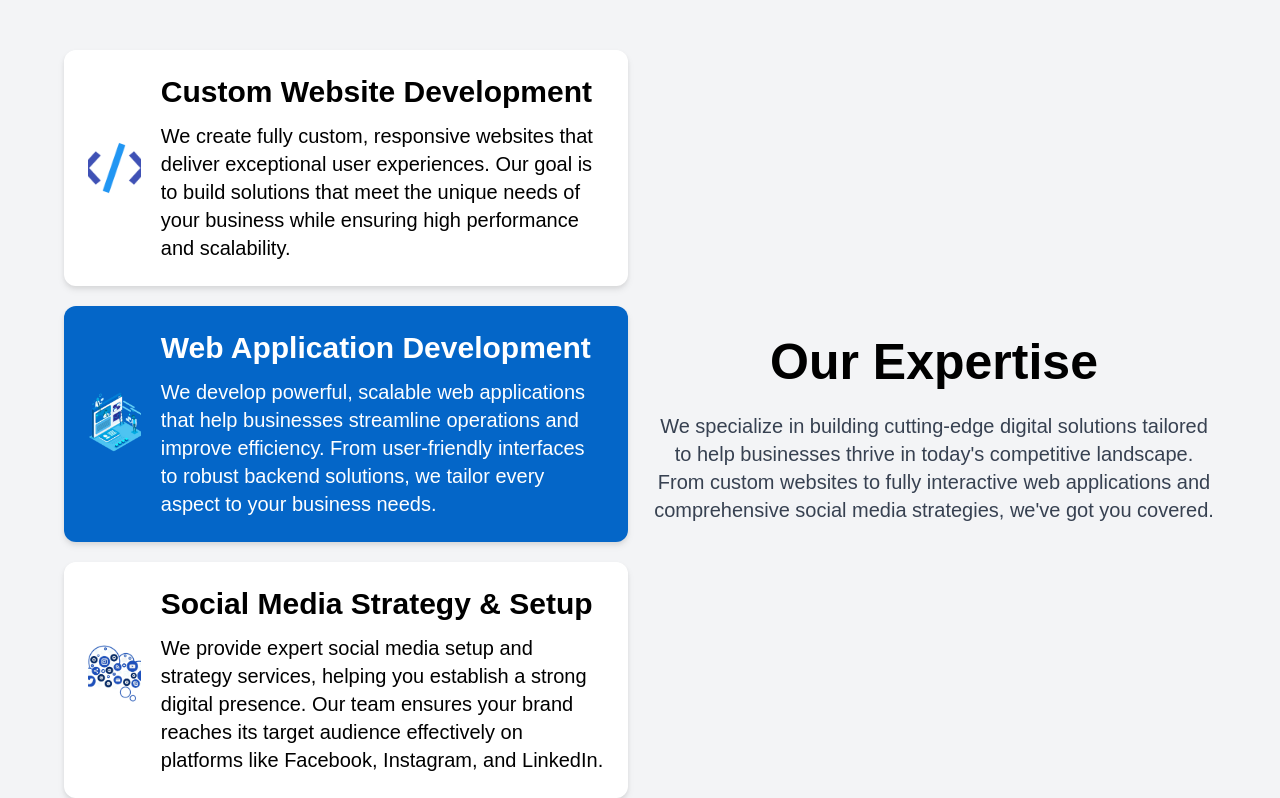
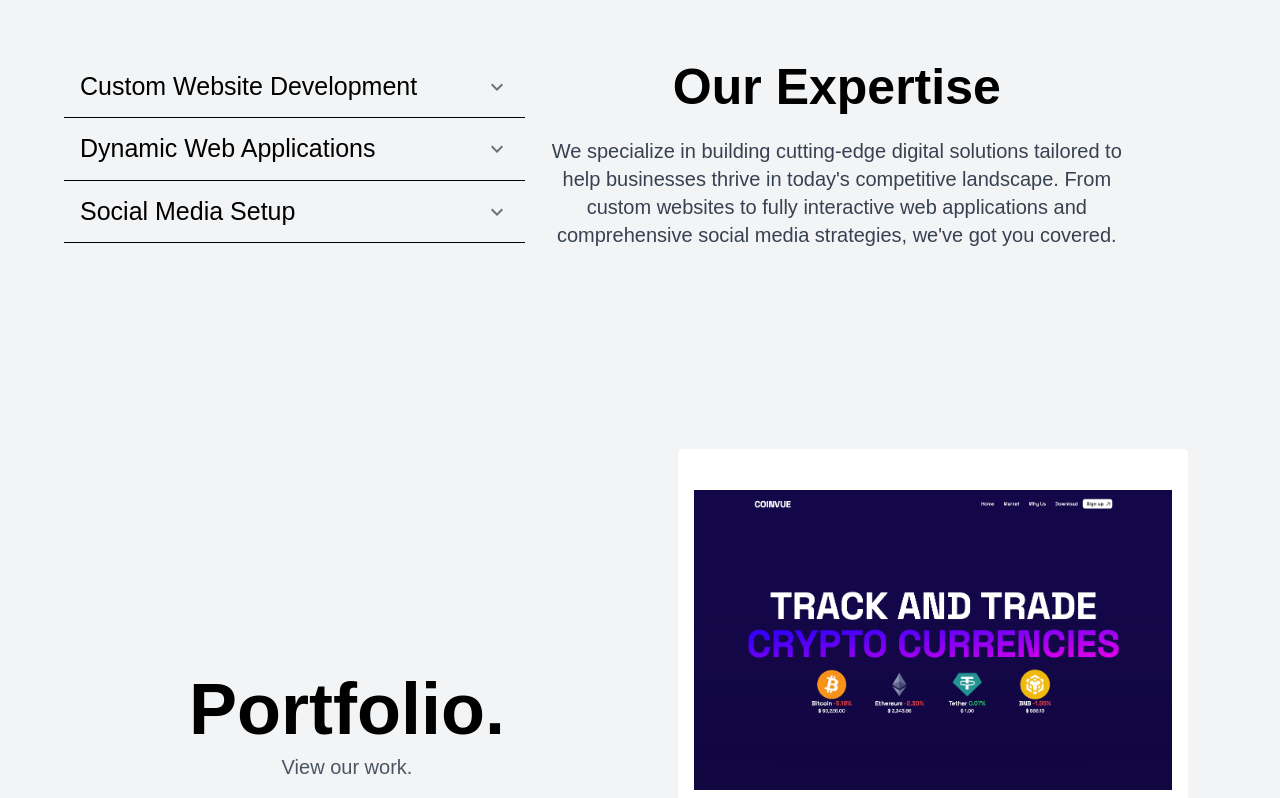
Before and after one commit to rorisangputu/lerumoweb, a React (Vite) app: page / in a window 1280 px wide. Shown: the part 1760-2558 px from the top of the page. Built offline with nearby package versions, Linux system fonts and the light colour scheme.

Commit message:
changing layout

```diff
--- a/src/Components/Hero/Services.jsx
+++ b/src/Components/Hero/Services.jsx
@@ -1,60 +1,19 @@
-import code from '../../assets/code.png';
-import SocialMedia from '../../assets/SocialMedia.png';
-import WebAppImage from '../../assets/WebAppImage.png';
+// import code from '../../assets/code.png';
+// import SocialMedia from '../../assets/SocialMedia.png';
+// import WebAppImage from '../../assets/WebAppImage.png';
+
+import Accordian from "../Accordian";
+
 
 const Services = () => {
     return (
         <div className='py-20 bg-gray-100'>
             <div className='w-[90%] mx-auto'>
                 <div className='flex flex-col-reverse items-center lg:flex-row gap-6'>
-                    {/* Services */}
-                    <div className="lg:w-1/2 flex flex-col gap-5">
-                        <div className='bg-white flex items-center p-6 gap-5 rounded-xl drop-shadow-md
-                            hover:drop-shadow-xl hover:scale-105 duration-200'>
-                            <div className='w-1/3 h-10 lg:h-20 lg:w-20'>
-                                <img src={code} alt="" className='object-cover w-full h-full' />
-                            </div>
-                            <div className='flex flex-col gap-3'>
-                                <h1 className='text-2xl lg:text-3xl font-semibold'>Custom Website Development</h1>
-                                <p className='text-lg lg:text-xl max-w-2xl font-light'>
-                                    We create fully custom, responsive websites that deliver exceptional
-                                    user experiences. Our goal is to build solutions that meet the unique
-                                    needs of your business while ensuring high performance and scalability.
-                                </p>
-                            </div>
-                        </div>
-
-                        <div className='bg-blue text-white flex items-center p-6 gap-5
-                                rounded-xl drop-shadow-md hover:drop-shadow-xl hover:scale-105 duration-200'>
-                            <div className='w-1/3 h-10 lg:h-20 lg:w-20'>
-                                <img src={WebAppImage} alt="" className='object-cover w-full h-full' />
-                            </div>
-                            <div className='flex flex-col gap-3'>
-                                <h1 className='text-2xl lg:text-3xl font-semibold'>Web Application Development</h1>
-                                <p className='text-lg lg:text-xl max-w-2xl font-light'>
-                                    We develop powerful, scalable web applications that help businesses streamline
-                                    operations and improve efficiency. From user-friendly interfaces to robust
-                                    backend solutions, we tailor every aspect to your business needs.
-                                </p>
-                            </div>
-                        </div>
-
-                        <div className='bg-white flex items-center p-6 gap-5 rounded-xl drop-shadow-md
-                                hover:drop-shadow-xl hover:scale-105 duration-200'>
-                            <div className='w-1/3 h-10 lg:h-20 lg:w-20'>
-                                <img src={SocialMedia} alt="" className='object-cover w-full h-[80%]' />
-                            </div>
-                            <div className='flex flex-col gap-3'>
-                                <h1 className='text-2xl lg:text-3xl font-semibold'>Social Media Strategy & Setup</h1>
-                                <p className='text-lg lg:text-xl max-w-2xl font-light'>
-                                    We provide expert social media setup and strategy services, helping you
-                                    establish a strong digital presence. Our team ensures your brand reaches
-                                    its target audience effectively on platforms like Facebook, Instagram, and LinkedIn.
-                                </p>
-                            </div>
-                        </div>
+                    {/* Accordion */}
+                    <div className="w-full md:w-2/5">
+                        <Accordian />
                     </div>
-
                     {/* Services Description */}
                     <div className="flex flex-col lg:w-1/2 items-center justify-end gap-3">
                         <h1 className="text-[50px] font-semibold text-left">Our Expertise</h1>
@@ -67,6 +26,8 @@ const Services = () => {
                 </div>
             </div>
         </div>
+
+
     );
 };
 
```
